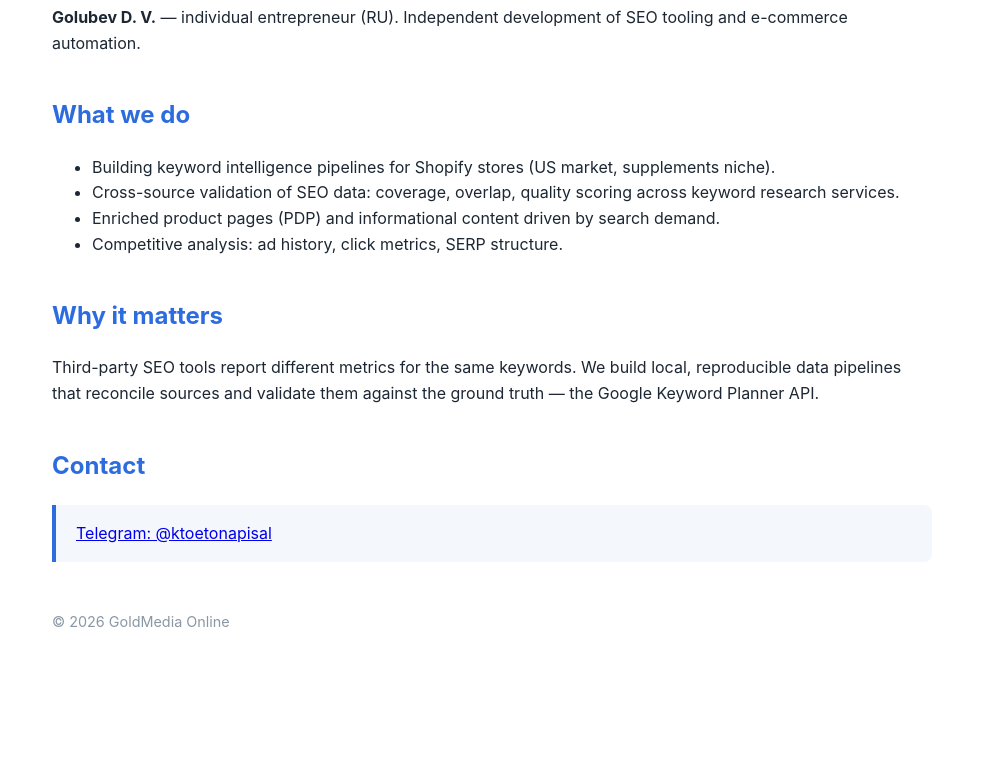
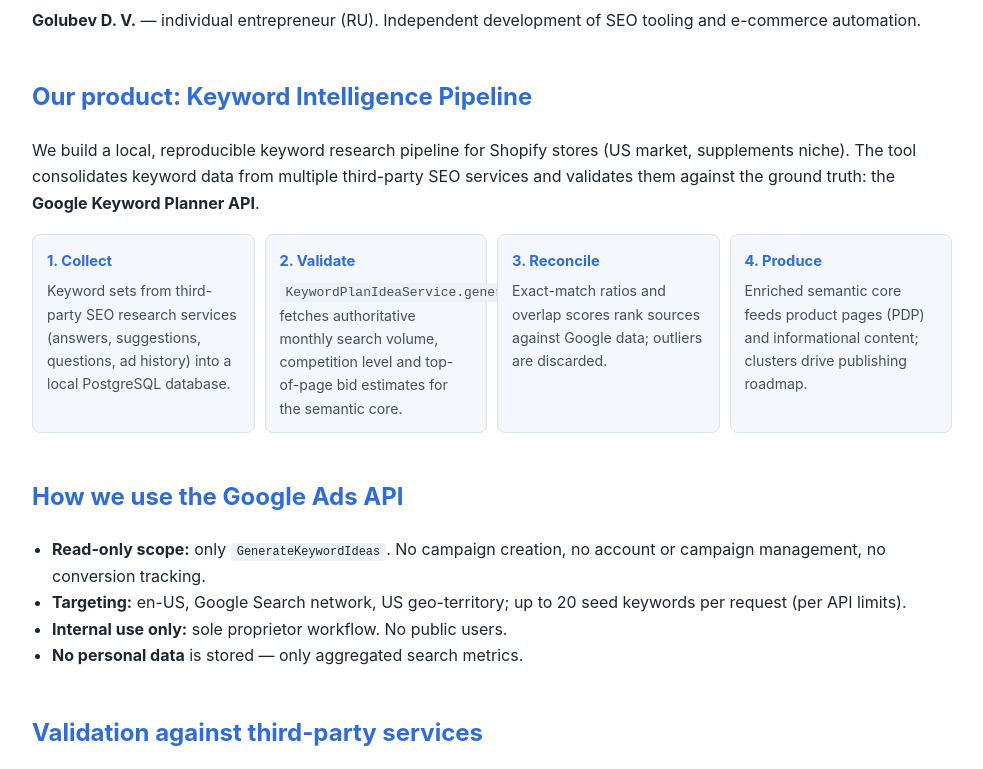
Before and after one commit to ktoetonapisal-afk/goldmedia-online, a plain HTML site: page index.html in a window 1280 px wide. Shown: the part 135-904 px from the top of the page, without its empty margins (148-1131 px from the left). Before the commit the page ends 817 px from the top, so only its background shows below. Drawn offline with Linux system fonts and the light colour scheme.

Commit message:
feat: API-focused site copy + tool PDF for review

```diff
--- a/index.html
+++ b/index.html
@@ -5,32 +5,48 @@
 <meta name="viewport" content="width=device-width, initial-scale=1">
 <title>GoldMedia Online — SEO & E-commerce Automation</title>
 <style>
-body{font-family:-apple-system,BlinkMacSystemFont,'Segoe UI',sans-serif;color:#1c2733;max-width:880px;margin:0 auto;padding:48px 24px;line-height:1.6}
-h1{font-size:2.1rem;margin-bottom:6px}h2{margin-top:40px;color:#2d6cdf}
+body{font-family:-apple-system,BlinkMacSystemFont,'Segoe UI',sans-serif;color:#1c2733;max-width:920px;margin:0 auto;padding:48px 24px;line-height:1.65}
+h1{font-size:2.1rem;margin-bottom:6px}h2{margin-top:44px;color:#2d6cdf}
 .card{background:#f4f7fb;border-left:4px solid #2d6cdf;padding:16px 20px;border-radius:0 8px 8px 0}
+code{background:#eef2f7;padding:2px 6px;border-radius:4px;font-size:.92em}
+.flow{display:flex;flex-wrap:wrap;gap:10px;margin:18px 0;align-items:stretch}
+.step{flex:1;min-width:170px;background:#f4f7fb;border:1px solid #dbe3ee;border-radius:8px;padding:12px 14px}
+.step b{font-size:.92rem;color:#2d6cdf}
+.step p{margin:6px 0 0;font-size:.88rem;color:#445060}
 footer{color:#8a97a4;margin-top:48px;font-size:.9rem}
+ul{padding-left:20px}
 </style>
 </head>
 <body>
 <h1>GoldMedia Online</h1>
 <p><strong>Golubev D. V.</strong> — individual entrepreneur (RU). Independent development of SEO tooling and e-commerce automation.</p>
 
-<h2>What we do</h2>
+<h2>Our product: Keyword Intelligence Pipeline</h2>
+<p>We build a local, reproducible keyword research pipeline for Shopify stores (US market, supplements niche). The tool consolidates keyword data from multiple third-party SEO services and validates them against the ground truth: the <strong>Google Keyword Planner API</strong>.</p>
+
+<div class="flow">
+  <div class="step"><b>1. Collect</b><p>Keyword sets from third-party SEO research services (answers, suggestions, questions, ad history) into a local PostgreSQL database.</p></div>
+  <div class="step"><b>2. Validate</b><p><code>KeywordPlanIdeaService.generate_keyword_ideas</code> fetches authoritative monthly search volume, competition level and top-of-page bid estimates for the semantic core.</p></div>
+  <div class="step"><b>3. Reconcile</b><p>Exact-match ratios and overlap scores rank sources against Google data; outliers are discarded.</p></div>
+  <div class="step"><b>4. Produce</b><p>Enriched semantic core feeds product pages (PDP) and informational content; clusters drive publishing roadmap.</p></div>
+</div>
+
+<h2>How we use the Google Ads API</h2>
 <ul>
-<li>Building keyword intelligence pipelines for Shopify stores (US market, supplements niche).</li>
-<li>Cross-source validation of SEO data: coverage, overlap, quality scoring across keyword research services.</li>
-<li>Enriched product pages (PDP) and informational content driven by search demand.</li>
-<li>Competitive analysis: ad history, click metrics, SERP structure.</li>
+<li><strong>Read-only scope:</strong> only <code>GenerateKeywordIdeas</code>. No campaign creation, no account or campaign management, no conversion tracking.</li>
+<li><strong>Targeting:</strong> en-US, Google Search network, US geo-territory; up to 20 seed keywords per request (per API limits).</li>
+<li><strong>Internal use only:</strong> sole proprietor workflow. No public users.</li>
+<li><strong>No personal data</strong> is stored — only aggregated search metrics.</li>
 </ul>
 
-<h2>Why it matters</h2>
-<p>Third-party SEO tools report different metrics for the same keywords. We build local, reproducible data pipelines that reconcile sources and validate them against the ground truth — the Google Keyword Planner API.</p>
+<h2>Validation against third-party services</h2>
+<p>Third-party tools report different metrics for the same keywords. We compare Google Keyword Planner values (exact-match share, median ratio) with each reseller feed and quantify: coverage, uniqueness, meta-field richness. This gives the store a trusted semantic core instead of a fragile reseller consensus.</p>
 
 <h2>Contact</h2>
 <div class="card">
 <a href="https://t.me/ktoetonapisal">Telegram: @ktoetonapisal</a>
 </div>
 
-<footer>&copy; 2026 GoldMedia Online</footer>
+<footer>&copy; 2026 GoldMedia Online · <a href="tool-description.pdf">Tool description (PDF)</a></footer>
 </body>
 </html>
```
Also changed, not shown: current.html (added, +36 -0 lines), 1 other file.
